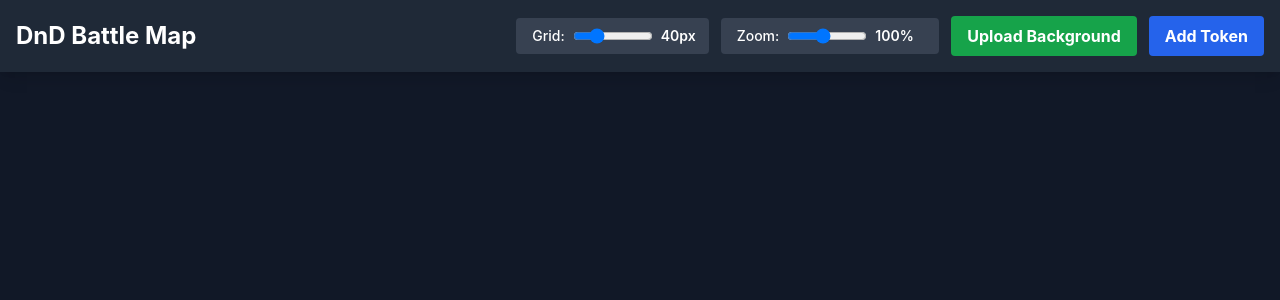
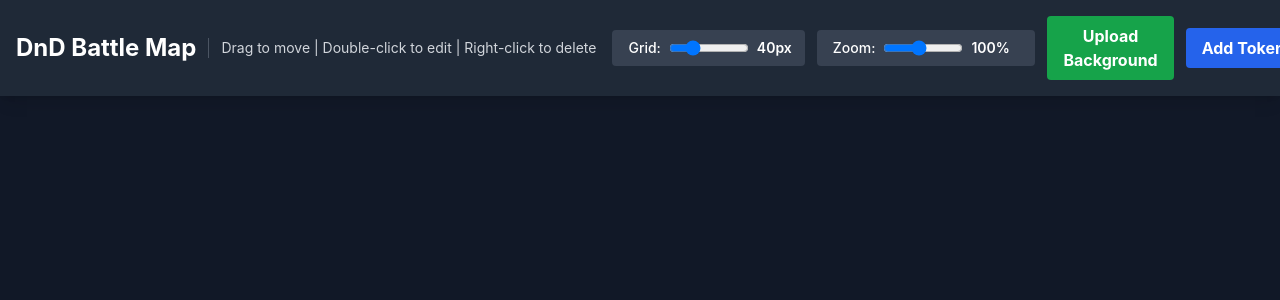
Before and after one commit to cereal12345/dnd, a React (Vite) app: page / in a window 1280 px wide. Shown: the top 300 px of the page. Built offline with nearby package versions, Linux system fonts and the light colour scheme.

Commit message:
Add token interaction instructions to header

```diff
--- a/src/App.jsx
+++ b/src/App.jsx
@@ -93,7 +93,12 @@ function App() {
   return (
     <div className="w-full h-screen flex flex-col bg-gray-900">
       <div className="bg-gray-800 text-white p-4 flex justify-between items-center shadow-lg gap-4 overflow-x-auto">
-        <h1 className="text-2xl font-bold whitespace-nowrap">DnD Battle Map</h1>
+        <div className="flex items-center gap-3">
+          <h1 className="text-2xl font-bold whitespace-nowrap">DnD Battle Map</h1>
+          <div className="text-sm text-gray-300 border-l border-gray-600 pl-3 whitespace-nowrap">
+            Drag to move | Double-click to edit | Right-click to delete
+          </div>
+        </div>
         <div className="flex gap-3 items-center">
           <div className="flex items-center gap-2 bg-gray-700 px-4 py-2 rounded whitespace-nowrap">
             <label className="text-sm font-medium">Grid:</label>
```
